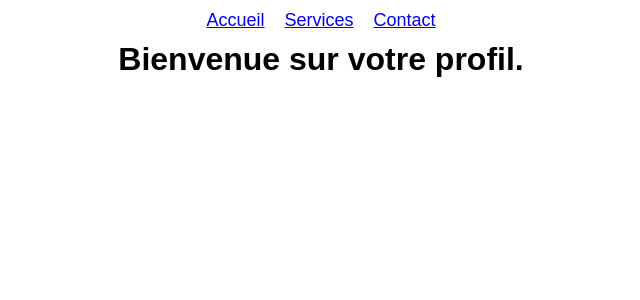
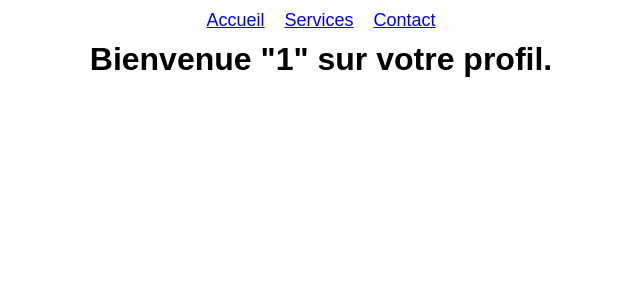
Before and after one commit to mbkdev60/ziratsu-react-router, a React (Create React App) app: page /profil/1 in a window 1280 px wide. Shown: the top 300 px of the page, without its empty margins (319-959 px from the left). Built offline with nearby package versions, Linux system fonts and the light colour scheme.

Commit message:
components contact home profile

```diff
--- a/src/components/Contact/Contact.js
+++ b/src/components/Contact/Contact.js
@@ -1,9 +1,12 @@
-import React from 'react'
+import React from "react";
+import { useLocation } from "react-router-dom";
 
 export default function Contact() {
+  const location = useLocation();
+  console.log(location);
   return (
     <div>
       <h1>Section contact</h1>
     </div>
-  )
+  );
 }
--- a/src/components/Home/Home.js
+++ b/src/components/Home/Home.js
@@ -1,9 +1,13 @@
-import React from 'react'
+import React from "react";
+import { Link } from "react-router-dom";
 
 export default function Home() {
   return (
     <div>
       <h1>Bienvenue sur le site 2 !</h1>
+      <Link to="/contact" state={"test"}>
+        Contact
+      </Link>
     </div>
-  )
+  );
 }
--- a/src/components/Profile/Profile.js
+++ b/src/components/Profile/Profile.js
@@ -1,9 +1,13 @@
 import React from 'react'
+import { useParams } from 'react-router-dom'
 
 export default function Profile() {
+
+const params = useParams();
+
   return (
     <div>
-      <h1>Bienvenue sur votre profil.</h1>
+      <h1>Bienvenue "{params.id}" sur votre profil.</h1>
     </div>
   )
 }
```
